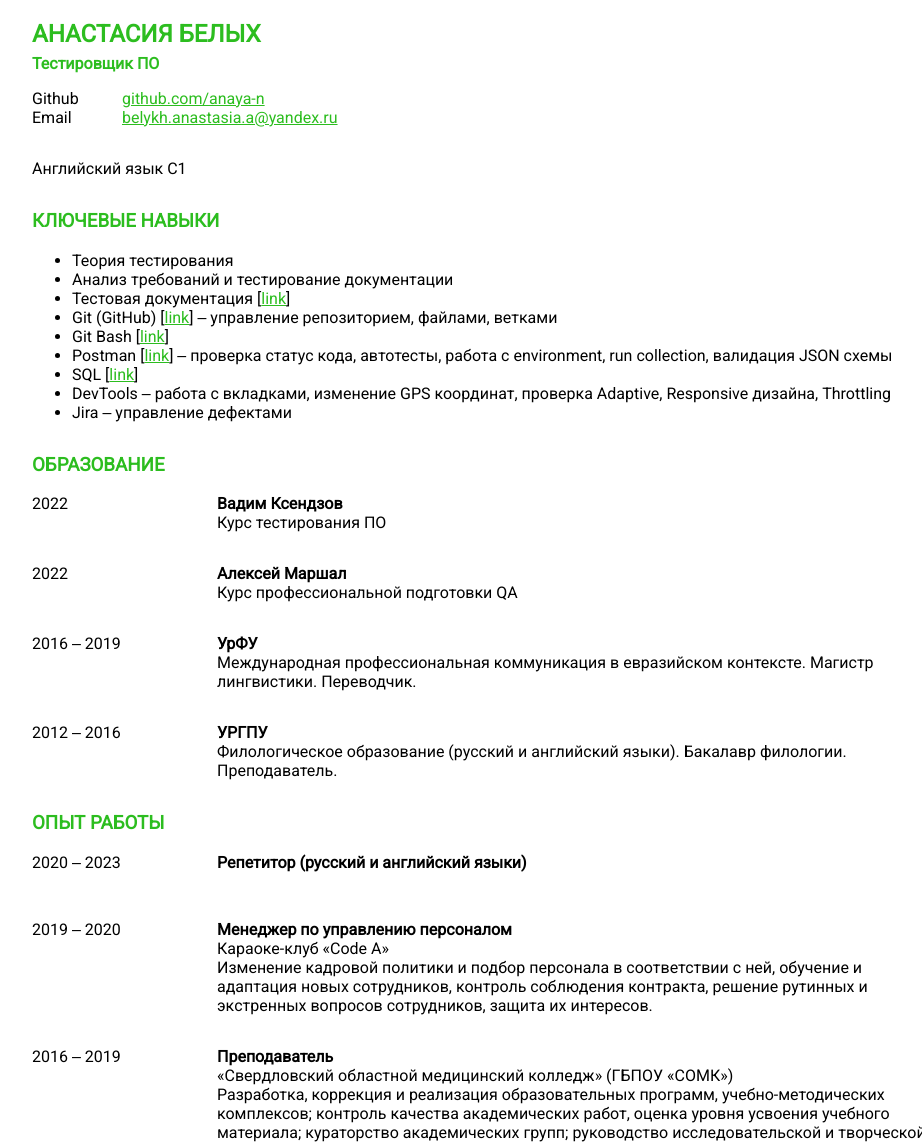
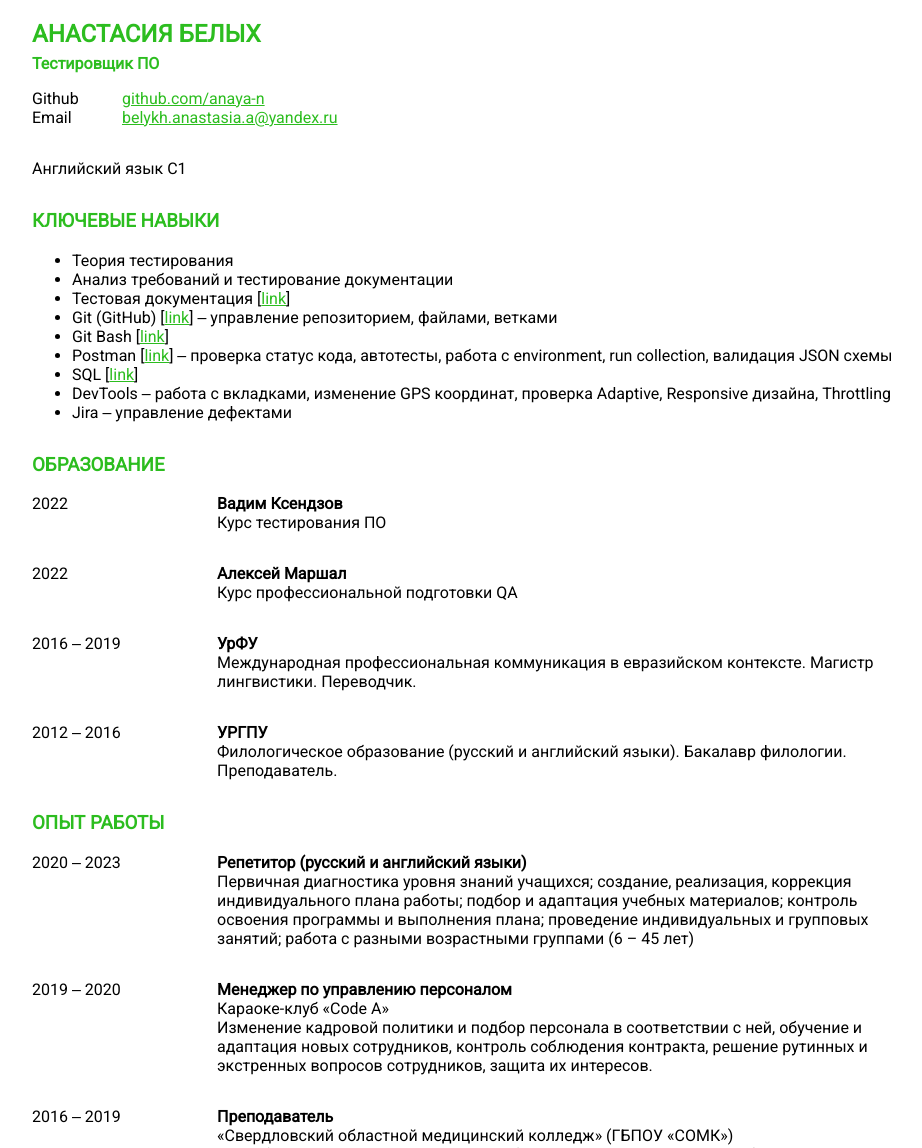
Before and after one commit to anaya-n/anaya-n.github.io, a plain HTML site: page index.html in a window 1280 px wide. Shown: the top 1148 px of the page, without its empty margins (158-1080 px from the left). Drawn offline with Linux system fonts and the light colour scheme.

Commit message:
Update index.html

```diff
--- a/index.html
+++ b/index.html
@@ -133,7 +133,15 @@
         <div class="experience__description">
           <div class="experience__name">Репетитор (русский и английский языки)</div>
           <div class="experience__company"></div>
-          <div class="experience__details"></div>
+          <div class="experience__details">
+
+            Первичная диагностика уровня знаний учащихся; создание,
+            реализация, коррекция индивидуального плана работы;
+            подбор и адаптация учебных материалов; контроль освоения
+            программы и выполнения плана; проведение индивидуальных и
+            групповых занятий; работа с разными возрастными группами (6 – 45 лет)
+
+          </div>
         </div>
       </div>
 
```
